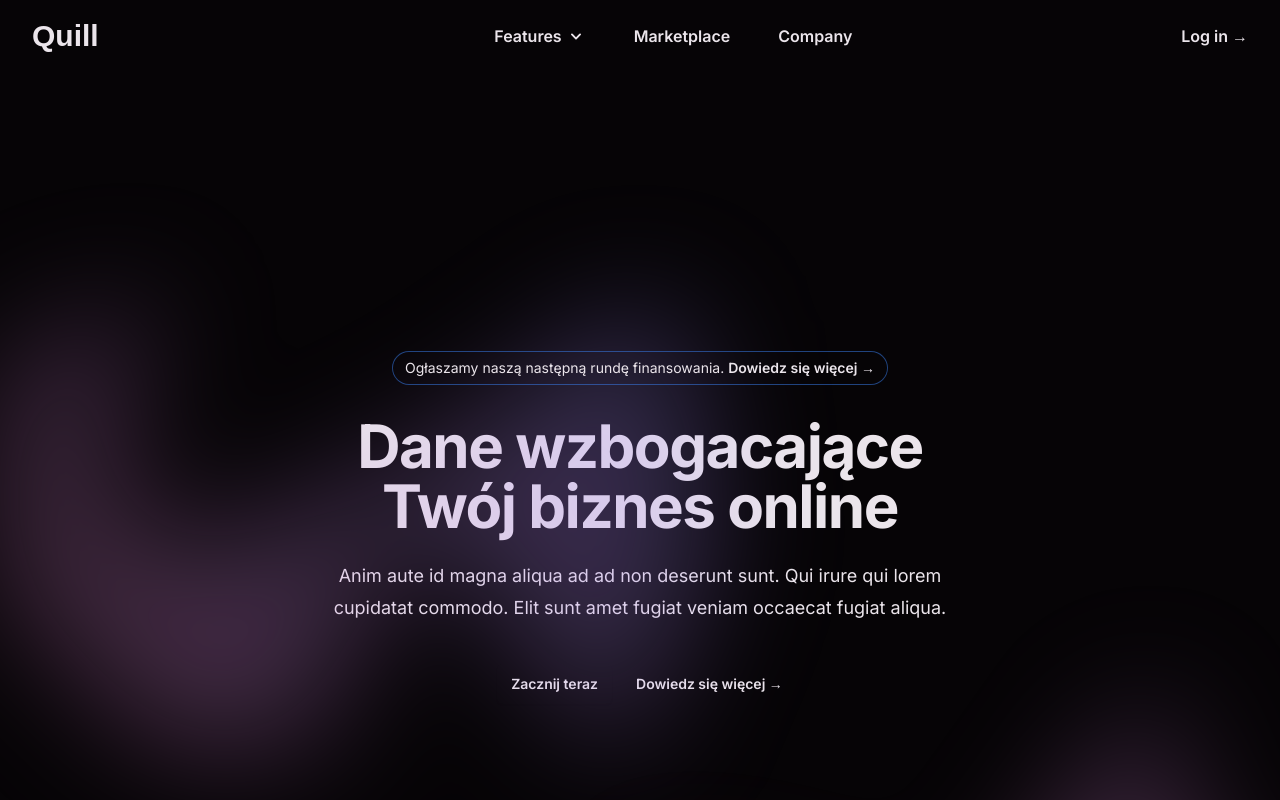
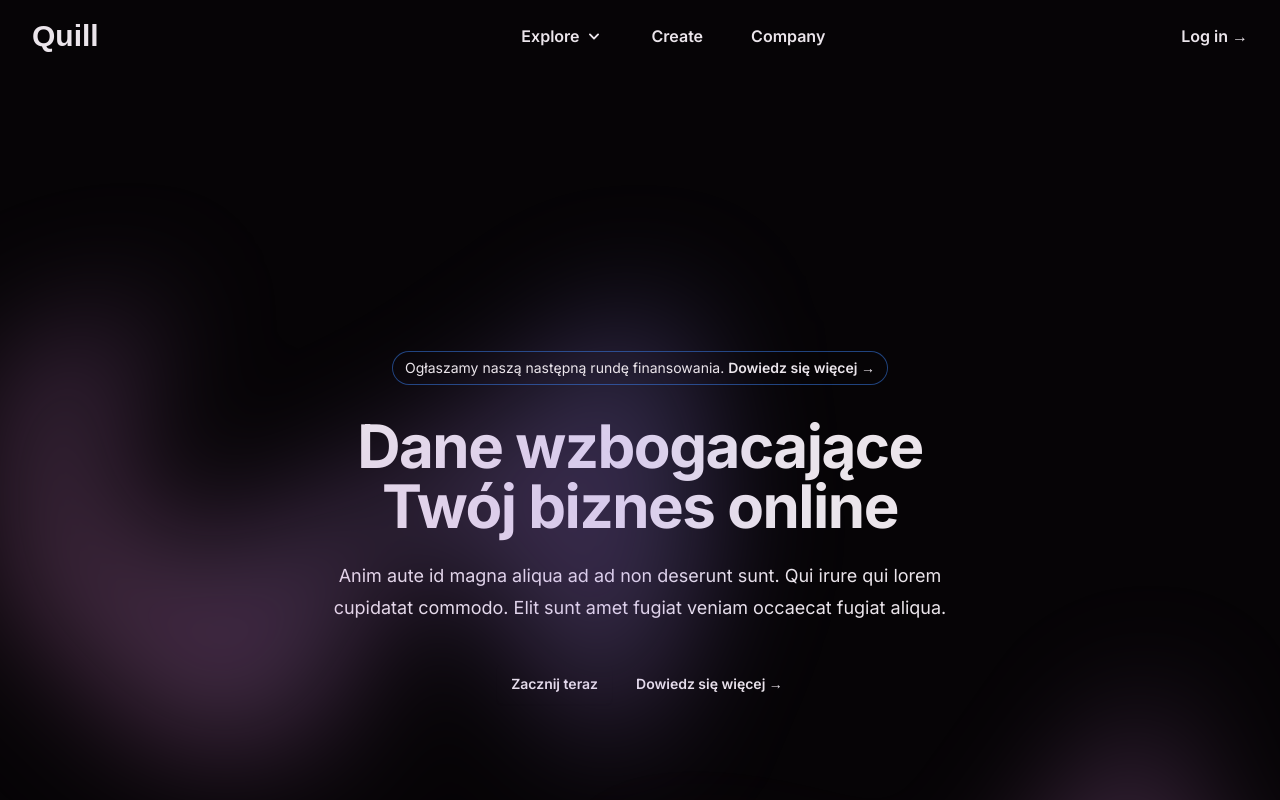
Before and after one commit to pawelek7k/Quill, a Next.js app: page / in a window 1280 px wide. Shown: the top 800 px of the page. Built offline with nearby package versions, Linux system fonts and the light colour scheme; a web font is replaced by a local one.

Commit message:
add Create Page and routings

```diff
--- a/app/components/Header/DesktopMenu.tsx
+++ b/app/components/Header/DesktopMenu.tsx
@@ -27,7 +27,7 @@ export const DesktopMenu = ({ products, callsToAction }: DesktopMenuProps) => (
   <PopoverGroup className="hidden lg:flex lg:gap-x-12">
     <Popover className="relative">
       <PopoverButton className="flex items-center gap-x-1 text-sm font-semibold leading-6 text-gray-900">
-        <NavLinks>Features</NavLinks>
+        <NavLinks href={""}>Explore</NavLinks>
         <ChevronDownIcon
           aria-hidden="true"
           className="h-5 w-5 flex-none text-gray-400"
@@ -45,7 +45,7 @@ export const DesktopMenu = ({ products, callsToAction }: DesktopMenuProps) => (
         <CallsToAction calls={callsToAction} />
       </PopoverPanel>
     </Popover>
-    <NavLinks>Marketplace</NavLinks>
-    <NavLinks>Company</NavLinks>
+    <NavLinks href={"../../create"}>Create</NavLinks>
+    <NavLinks href={""}>Company</NavLinks>
   </PopoverGroup>
 );
--- a/app/components/Header/MobileMenu.tsx
+++ b/app/components/Header/MobileMenu.tsx
@@ -27,12 +27,12 @@ export const MobileMenu = ({ open, setOpen }: MobileMenuProps) => (
       <div className="mt-6 flow-root">
         <div className="-my-6 divide-y divide-gray-500/10">
           <div className="space-y-2 py-6 flex flex-col gap-4">
-            <NavLinks>Features</NavLinks>
-            <NavLinks>Markplace</NavLinks>
-            <NavLinks>Company</NavLinks>
+            <NavLinks href={""}>Browse</NavLinks>
+            <NavLinks href={"../../create"}>Create</NavLinks>
+            <NavLinks href={""}>Company</NavLinks>
           </div>
           <div className="py-6">
-            <NavLinks>Log in</NavLinks>
+            <NavLinks href={""}>Log in</NavLinks>
           </div>
         </div>
       </div>
--- a/app/components/Header/NavLinks.tsx
+++ b/app/components/Header/NavLinks.tsx
@@ -1,6 +1,12 @@
-export const NavLinks = ({ children }: { children: React.ReactNode }) => (
+export const NavLinks = ({
+  children,
+  href,
+}: {
+  children: React.ReactNode;
+  href: string;
+}) => (
   <a
-    href="#"
+    href={href}
     className="text-xl font-semibold leading-6 text-text lg:text-base "
   >
     {children}
--- a/app/components/Logo.tsx
+++ b/app/components/Logo.tsx
@@ -1,3 +1,5 @@
 export const Logo = () => (
-  <h1 className="text-3xl font-semibold leading-6 font-sans">Quill</h1>
+  <a href="../" className="text-3xl font-semibold leading-6 font-sans">
+    Quill
+  </a>
 );
--- /dev/null
+++ b/app/create/page.tsx
@@ -0,0 +1,9 @@
+import { Header } from "../components/Header";
+
+export default function CreatePage() {
+  return (
+    <main>
+      <Header />
+    </main>
+  );
+}
```
